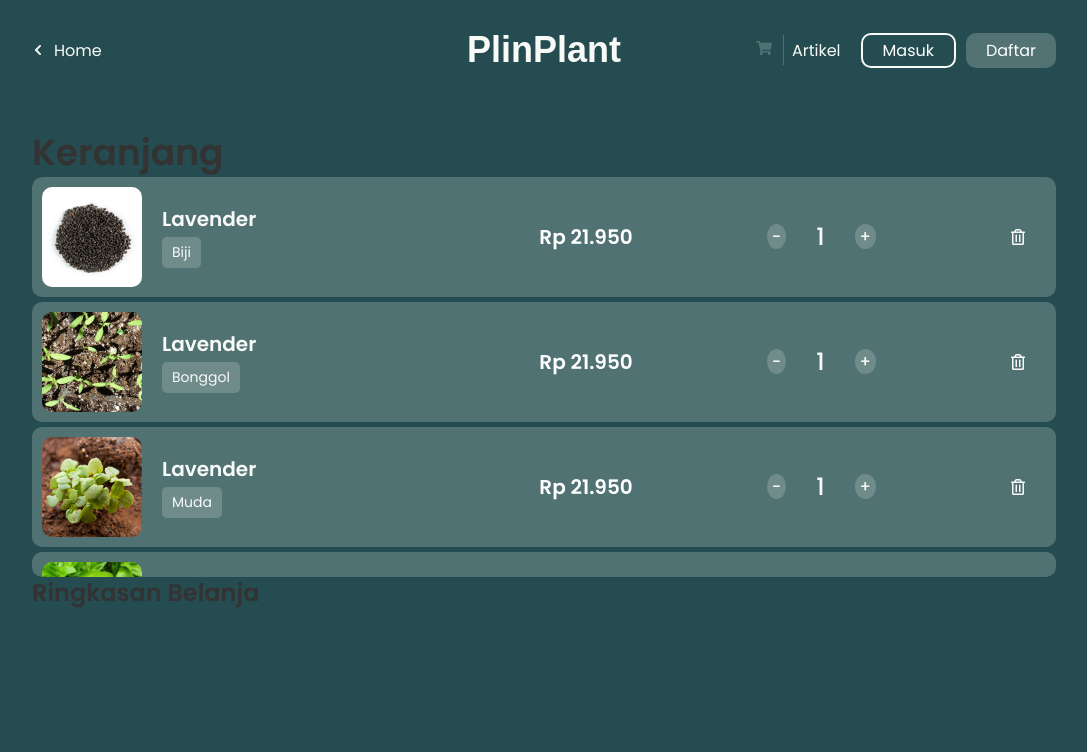
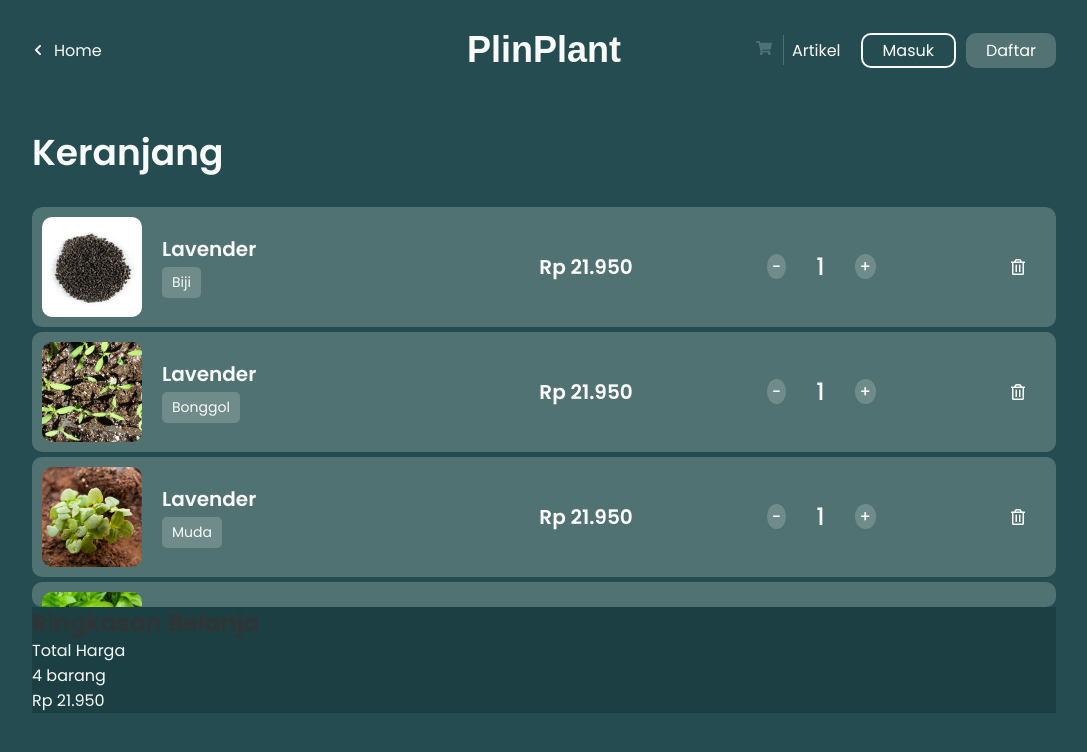
Before and after one commit to hanendyo/plinplant-clone, a React (Create React App) app: page /cart in a window 1280 px wide. Shown: the top 752 px of the page, without its empty margins (96-1183 px from the left). Built offline with nearby package versions, Linux system fonts and the light colour scheme; a web font is replaced by a local one.

Commit message:
progress section ringkasan belanja

```diff
--- a/src/fajariadi/components/Cart/Cart.elemen.js
+++ b/src/fajariadi/components/Cart/Cart.elemen.js
@@ -1,4 +1,9 @@
 import styled from 'styled-components';
-import { StyledContainer } from '../../../master/constant/style';
+import { colors, StyledContainer } from '../../../master/constant/style';
 
-export const Container = styled(StyledContainer)``;
+export const Container = styled(StyledContainer)`
+  & > h2 {
+    color: ${colors.white};
+    margin-bottom: 30px;
+  }
+`;
--- a/src/fajariadi/components/Cart/Cart.js
+++ b/src/fajariadi/components/Cart/Cart.js
@@ -1,4 +1,5 @@
 import React from 'react';
+import ShoppingSummary from '../../../master/components/additional/ShoppingSummary';
 import { colors } from '../../../master/constant/style';
 import ProductsContainer from '../Main/components/Product/ProductsContainer';
 import { Container } from './Cart.elemen';
@@ -20,9 +21,7 @@ const Cart = () => {
             <ProductsContainer cart />
           </section>
 
-          <section>
-            <h4>Ringkasan Belanja</h4>
-          </section>
+          <ShoppingSummary />
         </div>
       </Container>
     </main>
--- /dev/null
+++ b/src/master/components/additional/ShoppingSummary.js
@@ -0,0 +1,26 @@
+import React from 'react';
+import styled from 'styled-components';
+import { colors } from '../../constant/style';
+
+const ShoppingSummary = () => {
+  return (
+    <SummarySection>
+      <h4>Ringkasan Belanja</h4>
+
+      <div>
+        <div>
+          <p>Total Harga</p>
+          <span>4 barang</span>
+        </div>
+
+        <p>Rp 21.950</p>
+      </div>
+    </SummarySection>
+  );
+};
+
+const SummarySection = styled.section`
+  background-color: ${colors.darkGreen};
+`;
+
+export default ShoppingSummary;
```
